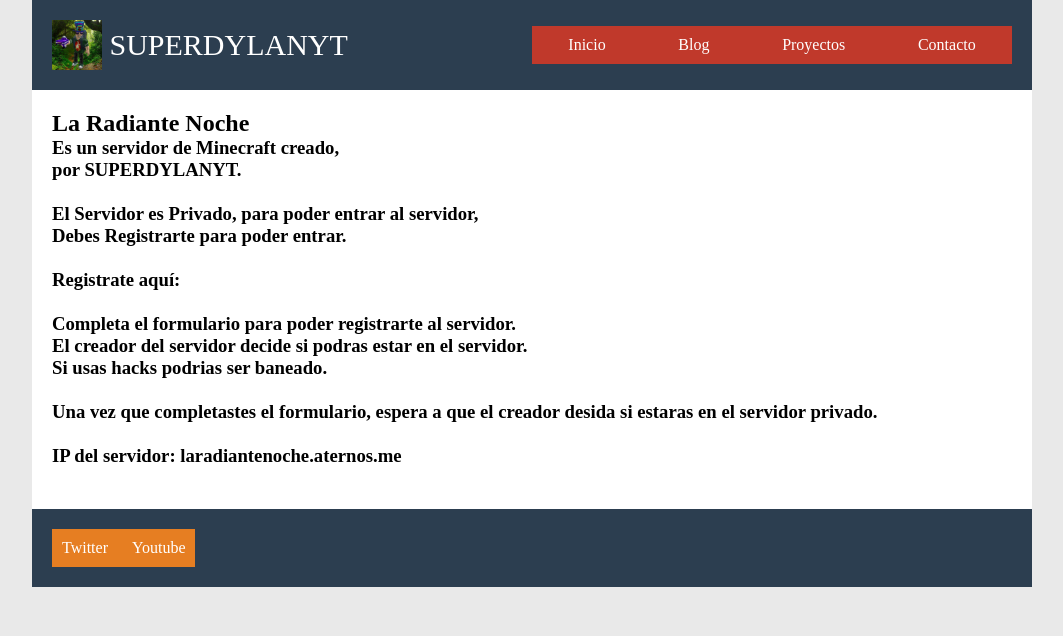
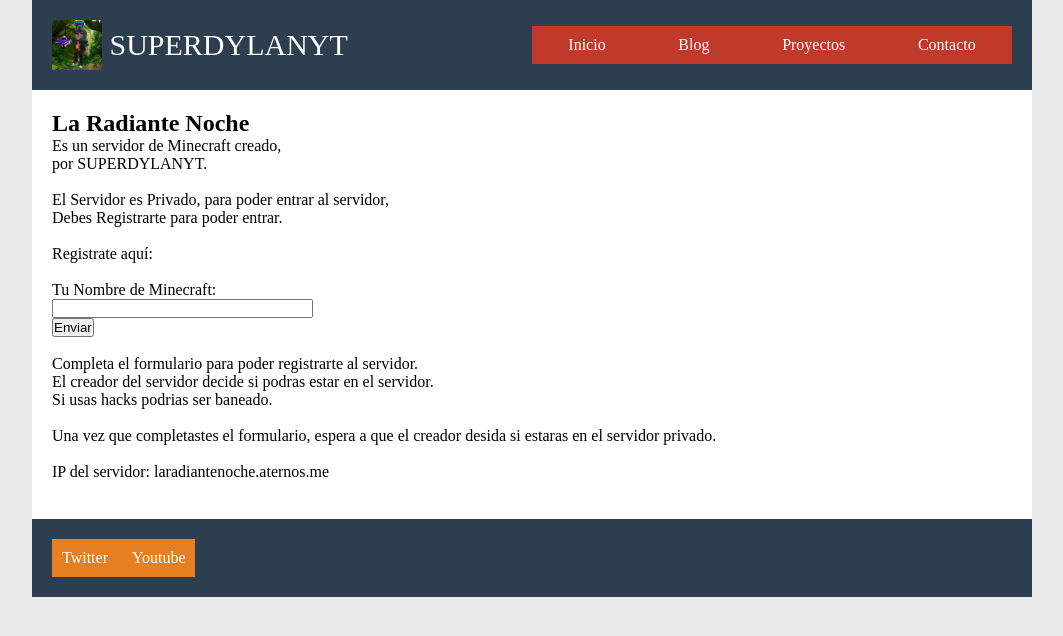
Before and after one commit to dylanmeca/dylanmeca.github.io, a Jekyll site: the page Servidor_Minecraft/laradiantenoche.html, which Jekyll copies as it is, in a window 1280 px wide. Shown: the top 636 px of the page, without its empty margins (108-1171 px from the left). Built offline with Jekyll 4.4.1, drawn with Linux system fonts in a browser that asks for light colours; comment, search, counter and statistics services are not loaded.

Commit message:
Update laradiantenoche.html

```diff
--- a/Servidor_Minecraft/laradiantenoche.html
+++ b/Servidor_Minecraft/laradiantenoche.html
@@ -33,7 +33,7 @@
 				<p>
 
 
-<h1>
+
 
 
                         Es un servidor de Minecraft creado,<br />
@@ -43,6 +43,15 @@
 Debes Registrarte para poder entrar.<br />
 <br />
 Registrate aquí:<br />
+<br />
+<form action="https://formspree.io/xqkybgyy" enctype="multipart/form-data" id="contact_form" method="POST">
+<div class="row">
+<label class="required" for="name">Tu Nombre de Minecraft:</label><br />
+<input class="input" id="name" name="name" size="30" type="text" value="" /><br />
+<span class="error_message" id="name_validation"></span>
+  </div>
+<input id="submit_button" type="submit" value="Enviar" />
+</form>
 <br />
 Completa el formulario para poder registrarte al servidor.<br />
 El creador del servidor decide si podras estar en el servidor.<br />
```
Lines whose indentation alone changed are shown as unchanged.
